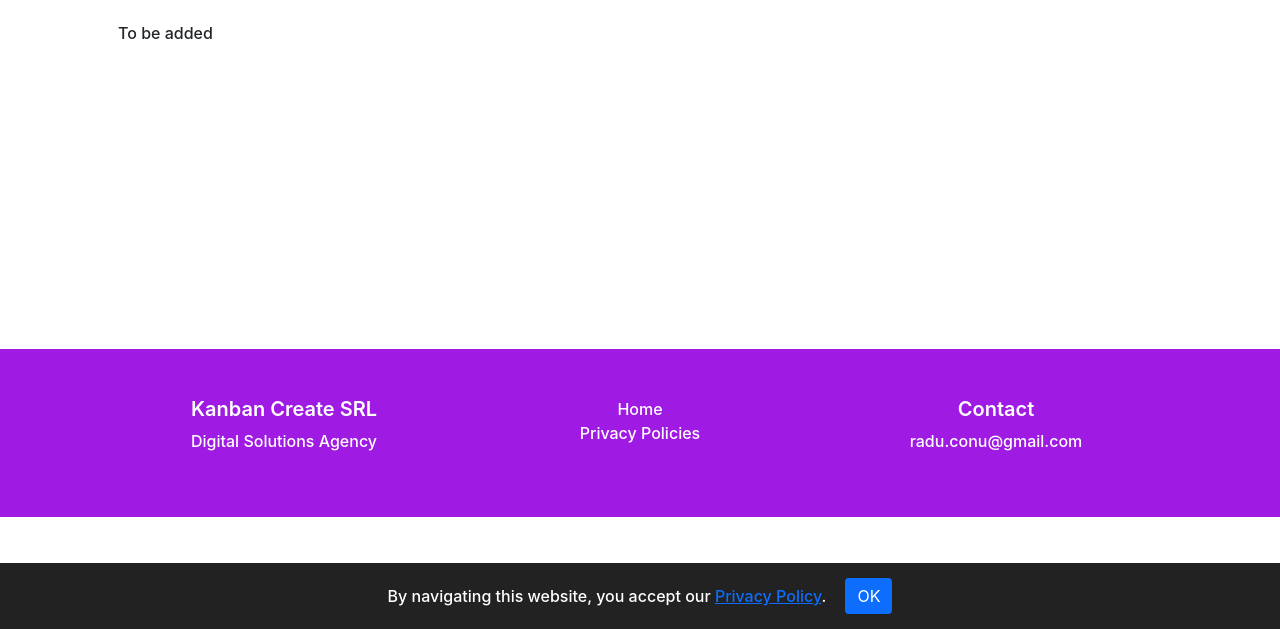
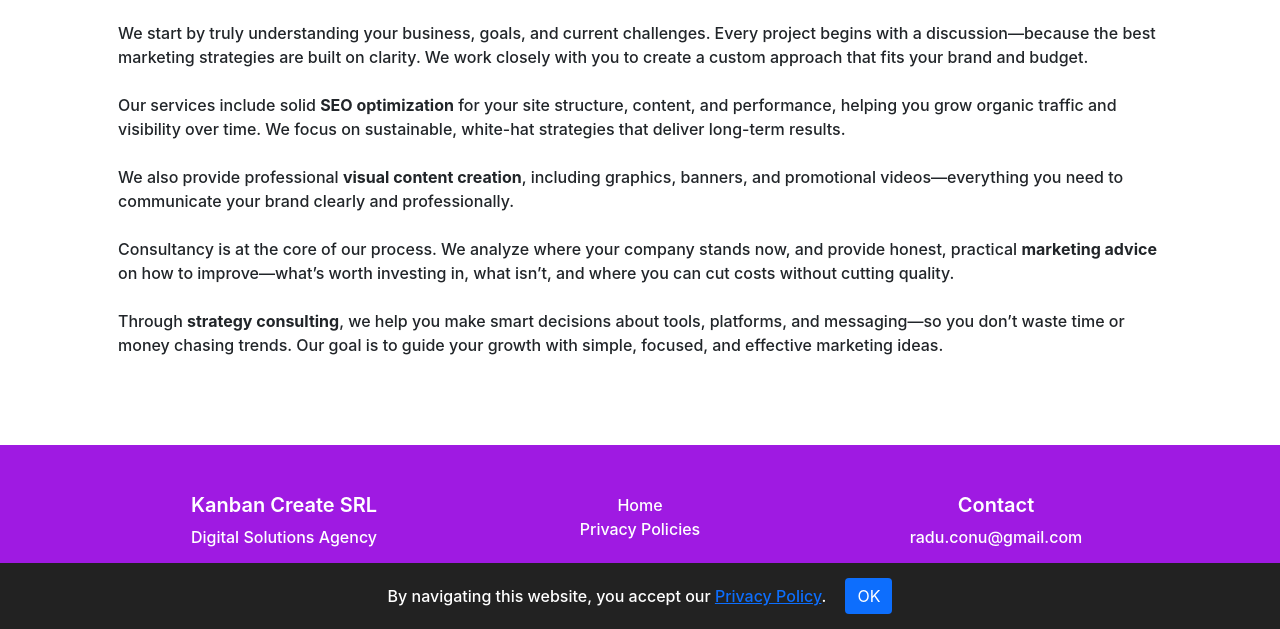
Before and after one commit to taviocan/kanbancreate, a plain HTML site: page marketing.html in a window 1280 px wide. Shown: the part 171-800 px from the top of the page. Drawn offline with Linux system fonts and the light colour scheme.

Commit message:
Update marketing.html

```diff
--- a/marketing.html
+++ b/marketing.html
@@ -41,16 +41,18 @@
 			<br />
             <h1 class="mb-4 text-center">Our Marketing Services</h1>
 
-            <p>To be added</p>
-			<br />
-			<br />
-			<br />
-			<br />
-			<br />
-			<br />
-			<br />
-			<br />
-			<br />
+            <p>
+    We start by truly understanding your business, goals, and current challenges. Every project begins with a discussion—because the best marketing strategies are built on clarity. We work closely with you to create a custom approach that fits your brand and budget.<br /><br />
+
+    Our services include solid <strong>SEO optimization</strong> for your site structure, content, and performance, helping you grow organic traffic and visibility over time. We focus on sustainable, white-hat strategies that deliver long-term results.<br /><br />
+
+    We also provide professional <strong>visual content creation</strong>, including graphics, banners, and promotional videos—everything you need to communicate your brand clearly and professionally.<br /><br />
+
+    Consultancy is at the core of our process. We analyze where your company stands now, and provide honest, practical <strong>marketing advice</strong> on how to improve—what’s worth investing in, what isn’t, and where you can cut costs without cutting quality.<br /><br />
+
+    Through <strong>strategy consulting</strong>, we help you make smart decisions about tools, platforms, and messaging—so you don’t waste time or money chasing trends. Our goal is to guide your growth with simple, focused, and effective marketing ideas.
+</p>
+
 			<br />
 
         </div>
```
